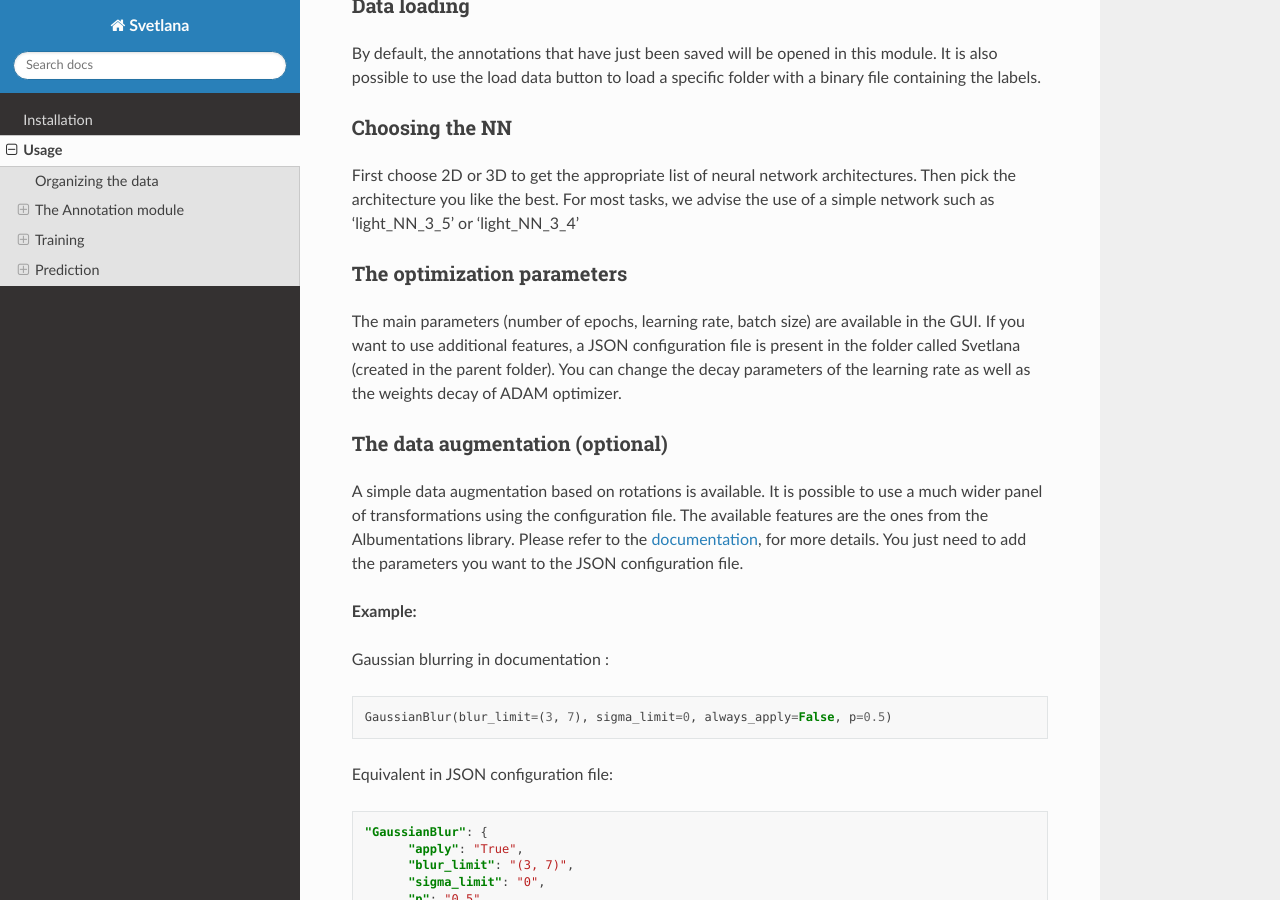
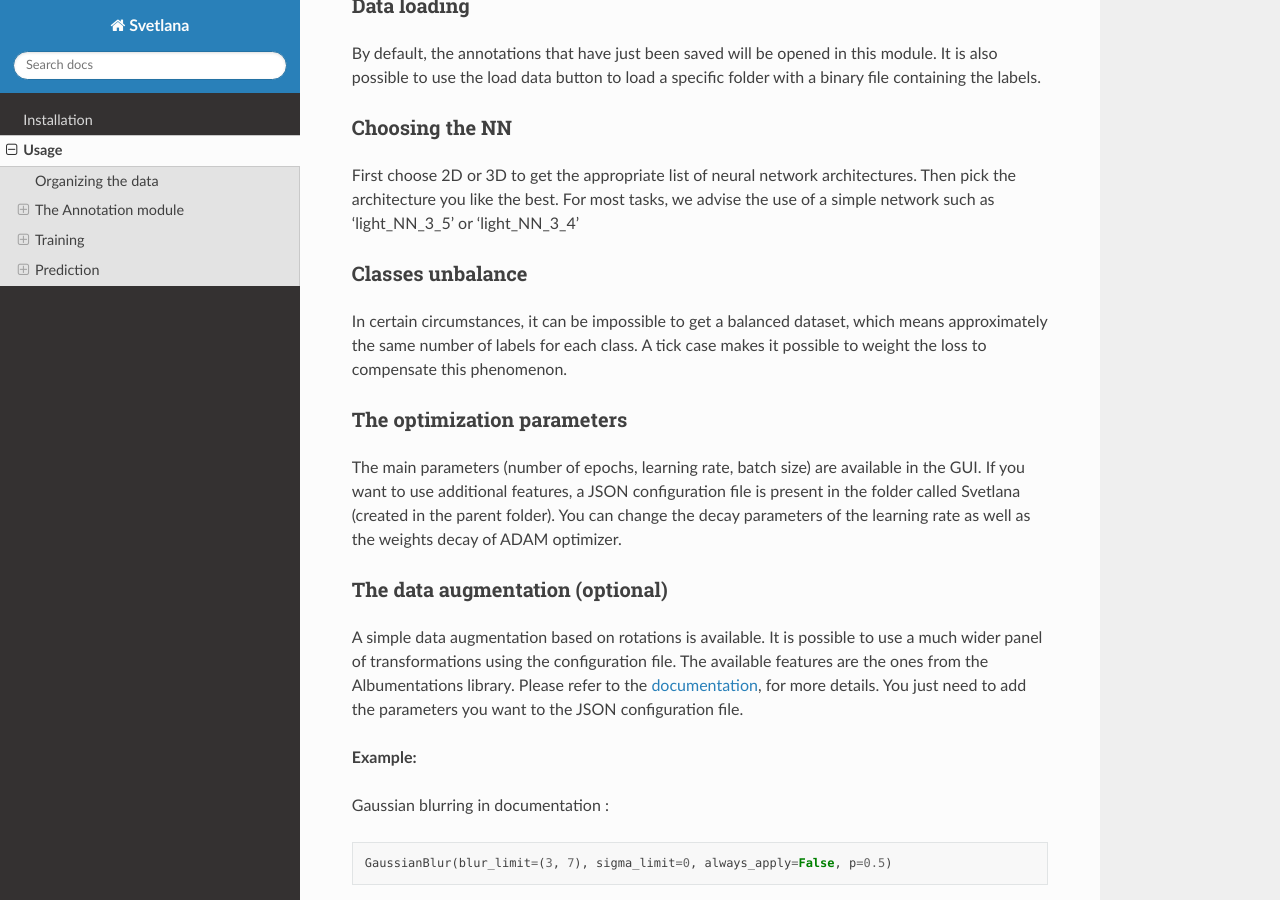
Before and after one commit to koopa31/Svetlana_documentation, a Sphinx documentation site: the page built from docs/source/usage.rst, in a window 1280 px wide and 900 px high, scrolled down 1743 px. Built offline with Sphinx 7.4.7 and the Read the Docs theme 3.1.0, drawn with Linux system fonts in a browser that asks for light colours.

Commit message:
Update usage.rst

```diff
--- a/docs/source/usage.rst
+++ b/docs/source/usage.rst
@@ -76,6 +76,10 @@
 ~~~~~~~~~~~~~~~~~~~
 First choose 2D or 3D to get the appropriate list of neural network architectures.
 Then pick the architecture you like the best. For most tasks, we advise the use of a simple network such as 'light_NN_3_5' or 'light_NN_3_4'
+
+Classes unbalance
+~~~~~~~~~~~~~~~~~~~
+In certain circumstances, it can be impossible to get a balanced dataset, which means approximately the same number of labels for each class. A tick case makes it possible to weight the loss to compensate this phenomenon.
 
 The optimization parameters
 ~~~~~~~~~~~~~~~~~~~
```
